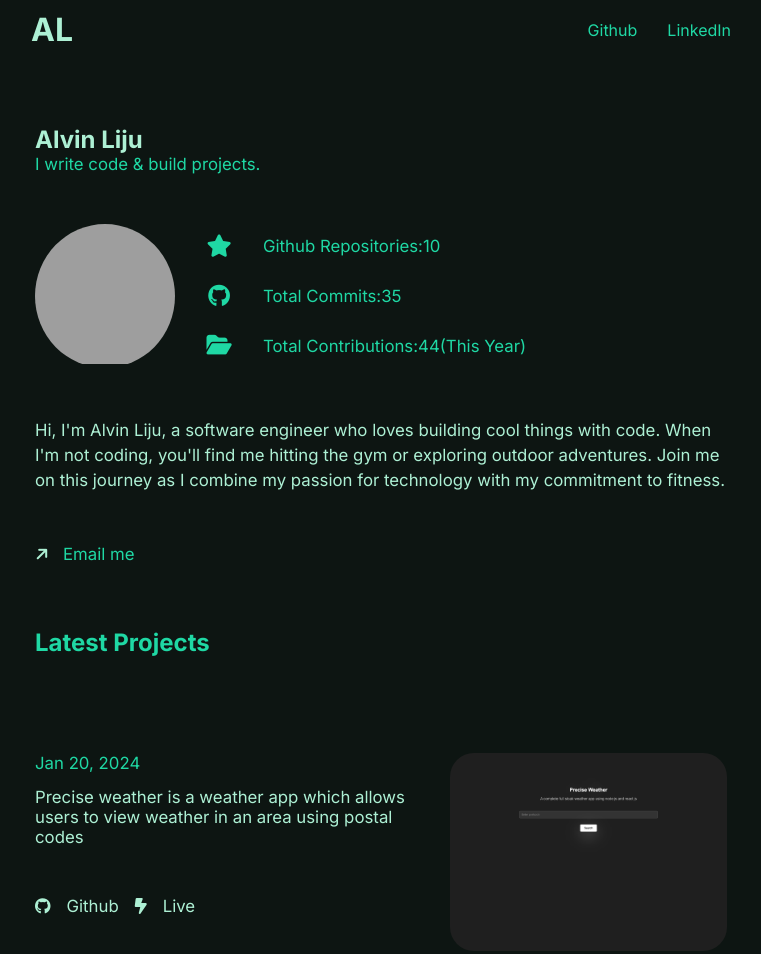
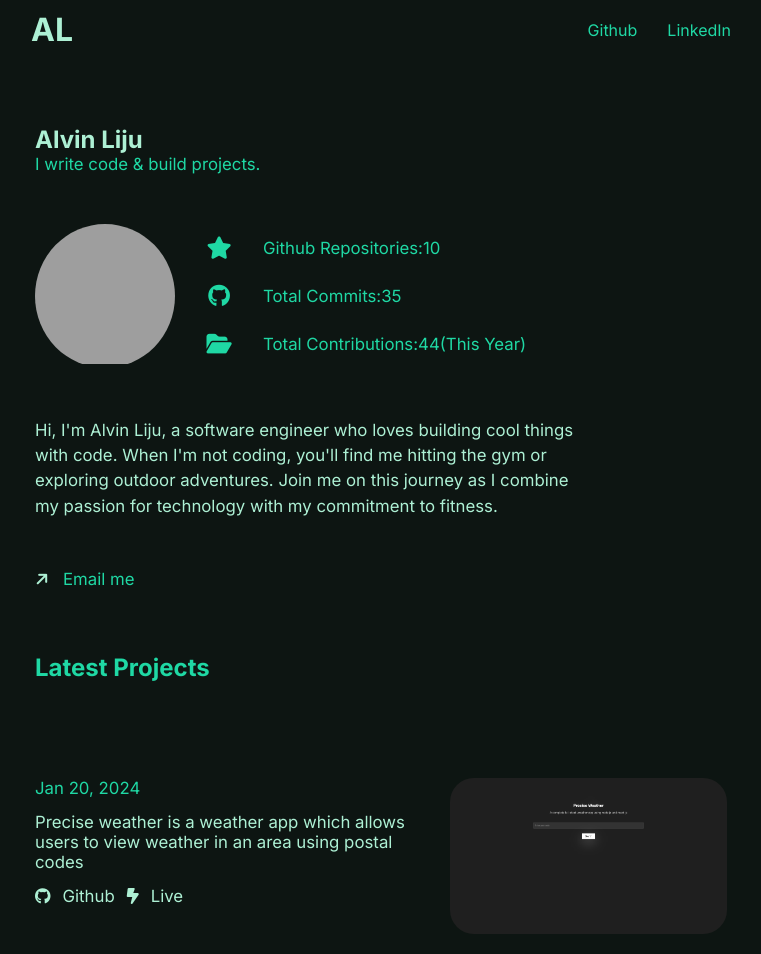
Before and after one commit to alvinliju/personal-website, a plain HTML site: page index.html in a window 1280 px wide. Shown: the top 954 px of the page, without its empty margins (259-1020 px from the left). Drawn offline with Linux system fonts and the light colour scheme; grey boxes are pictures that could not be loaded.

Commit message:
fixed projectitems bug

```diff
--- a/style.css
+++ b/style.css
@@ -162,13 +162,13 @@ section{
     gap: 14px;
 }
 
-.projectItem div:last-child{
+.projectItem > div:last-child{
     aspect-ratio: 16/9;
     max-width: 40%;
     overflow: hidden;
 }
 
-.projectItem div:last-of-type img{
+.projectItem > div:last-of-type img{
     width: 100%;
     height: 100%;
     object-fit:cover;
@@ -178,7 +178,7 @@ section{
 .linkContainer{
     display: flex;
     align-items: center;
-    gap: 16px;
+    gap: 12px;
 
 }
 
@@ -186,8 +186,14 @@ section{
     display: flex;
     flex-direction: row !important;
     align-items: center;
-    gap: 8px;
+    gap: 16px;
     color: var(--primary-color);
+    text-decoration: none;
+    cursor: pointer;
+}
+
+.linkItems p{
+    font-size: 0.5em;
 }
 
 @media (min-width:640px) {
@@ -195,10 +201,10 @@ section{
         flex-direction: row;
     }
     .stats{
-        gap: 5px;
+        gap: 0px;
     }
     .about-me{
-        width:80;
+        width:80%;
         margin-right:auto;
     }
 }
```
